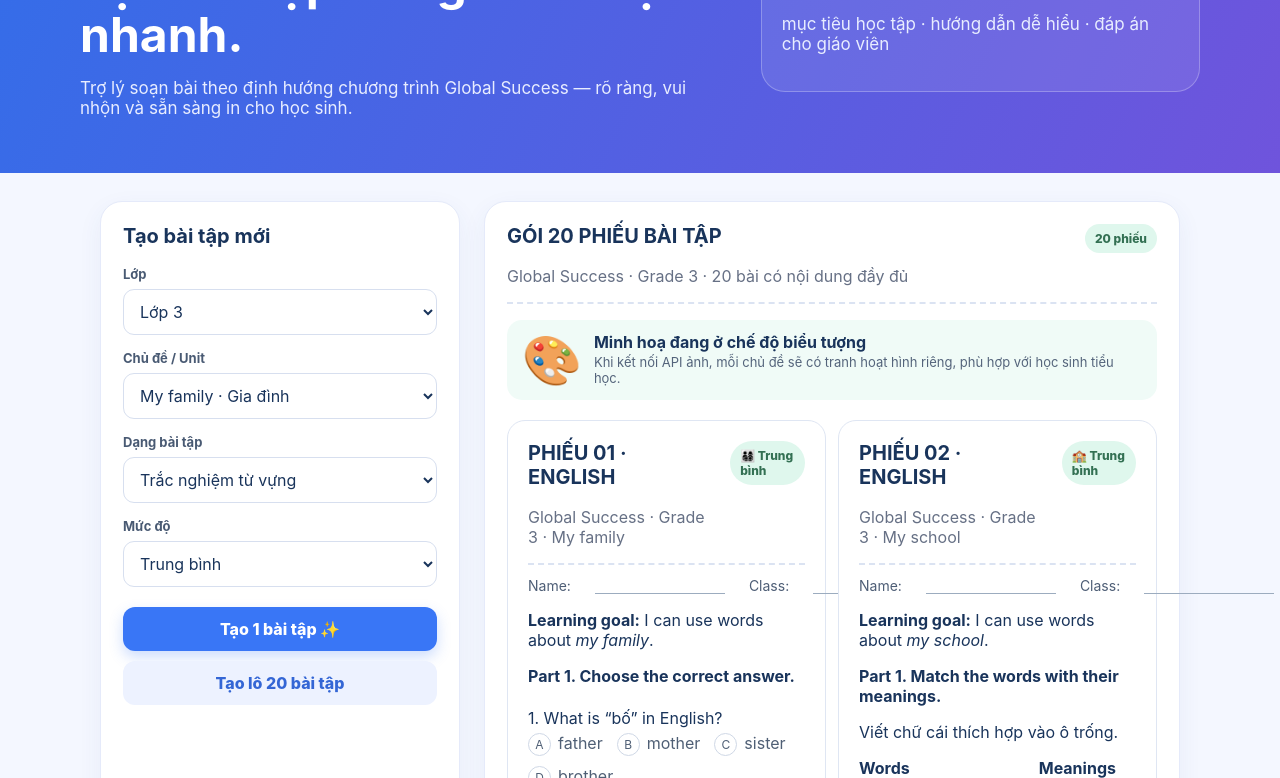
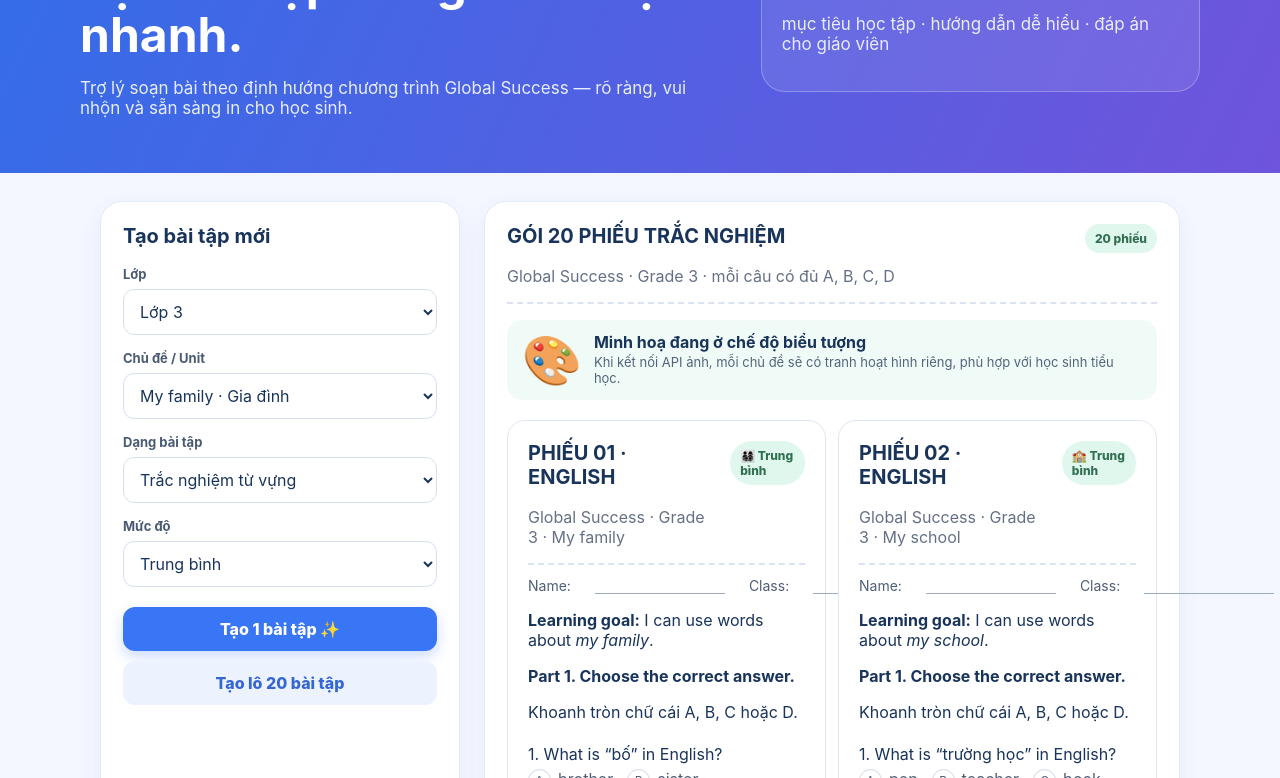
Before and after one commit to tuanvuduyhoa-sketch/teacher.trangenglish-buddy, a plain HTML site: page index.html in a window 1280 px wide. Both pictures are taken after a click on the button "Tạo lô 20 bài tập". Shown: the part 191-969 px from the top of the page. Drawn offline with Linux system fonts and the light colour scheme.

Commit message:
Add files via upload

```diff
--- a/index.html
+++ b/index.html
@@ -40,13 +40,13 @@
   <script>
     const topics={family:{title:'My family',emoji:'👨‍👩‍👧‍👦',image:'family.png',words:[['father','bố'],['mother','mẹ'],['brother','anh/em trai'],['sister','chị/em gái']]},school:{title:'My school',emoji:'🏫',image:'school.png',words:[['school','trường học'],['teacher','giáo viên'],['book','sách'],['pen','bút']]},animals:{title:'Animals',emoji:'🐱',image:'animals.png',words:[['cat','con mèo'],['dog','con chó'],['bird','con chim'],['fish','con cá']]},toys:{title:'Toys',emoji:'🧸',image:'toys.png',words:[['ball','quả bóng'],['doll','búp bê'],['kite','cái diều'],['robot','người máy']]}};
     const letters=['A','B','C','D'];
-    const shuffle = list => [...list].sort(() => Math.random() - .5);
-    function mcq(data){ const answers=[]; const questions=data.words.map((w,i)=>{const options=shuffle(data.words); const correct=letters[options.findIndex(x=>x[0]===w[0])]; answers.push(`${i+1}. ${correct}`); return `<div class="question">${i+1}. What is “${w[1]}” in English?${options.map((x,j)=>`<div class="choice"><span>${letters[j]}</span>${x[0]}</div>`).join('')}</div>`;}).join(''); return `<div class="task"><h3>Part 1. Choose the correct answer.</h3>${questions}</div><div class="answers hidden" id="answers"><strong>Đáp án:</strong> ${answers.join(' &nbsp; ')}</div>`; }
+    function shuffle(list){ const result=[...list]; for(let i=result.length-1;i>0;i--){ const j=Math.floor(Math.random()*(i+1)); [result[i],result[j]]=[result[j],result[i]]; } return result; }
+    function mcq(data){ const answers=[]; const correctPositions=shuffle([0,1,2,3]); const questions=data.words.map((w,i)=>{const distractors=shuffle(data.words.filter(x=>x[0]!==w[0])); const options=[]; let distractorIndex=0; for(let position=0;position<4;position++){ options.push(position===correctPositions[i] ? w : distractors[distractorIndex++]); } const correct=letters[correctPositions[i]]; answers.push(`${i+1}. ${correct}`); return `<div class="question">${i+1}. What is “${w[1]}” in English?${options.map((x,j)=>`<div class="choice"><span>${letters[j]}</span>${x[0]}</div>`).join('')}</div>`;}).join(''); return `<div class="task"><h3>Part 1. Choose the correct answer.</h3><p>Khoanh tròn chữ cái A, B, C hoặc D.</p>${questions}</div><div class="answers hidden" id="answers"><strong>Đáp án:</strong> ${answers.join(' &nbsp; ')}</div>`; }
     function match(data){ const meanings=shuffle(data.words); const answers=data.words.map((w,i)=>`${i+1}-${letters[meanings.findIndex(x=>x[0]===w[0])]}`); return `<div class="task"><h3>Part 1. Match the words with their meanings.</h3><p>Viết chữ cái thích hợp vào ô trống.</p><div class="match-grid"><div><strong>Words</strong>${data.words.map((w,i)=>`<div class="question">${i+1}. <strong>${w[0]}</strong> &nbsp; → &nbsp; _____</div>`).join('')}</div><div><strong>Meanings</strong>${meanings.map((w,i)=>`<div class="question">${letters[i]}. ${w[1]}</div>`).join('')}</div></div></div><div class="answers hidden" id="answers"><strong>Đáp án:</strong> ${answers.join(', ')}</div>`; }
     function fill(data){ return `<div class="task"><h3>Part 1. Complete the sentences.</h3><p>Use: <strong>${data.words.map(w=>w[0]).join(' · ')}</strong></p>${data.words.map((w,i)=>`<div class="question">${i+1}. This is my __________. (${w[1]})</div>`).join('')}</div><div class="answers hidden" id="answers"><strong>Đáp án:</strong> ${data.words.map((w,i)=>`${i+1}. ${w[0]}`).join(' &nbsp; ')}</div>`; }
     function makeOne(data,g,t,levelName){ const exercise=t==='multiple'?mcq(data):t==='match'?match(data):fill(data); return `<div class="sheet-head"><div><h2>ENGLISH WORKSHEET</h2><p>Global Success · Grade ${g} · Topic: ${data.title}</p></div><span class="tag">${levelName}</span></div><div class="student">Name: <span class="line"></span> Class: <span class="line"></span></div><div class="visual-card"><img src="assets/${data.image}" alt="${data.title}" onerror="this.replaceWith(Object.assign(document.createElement('span'),{textContent:'${data.emoji}'}))"><div><strong>Look and learn!</strong><p>Hình minh hoạ chủ đề ${data.title}.</p></div></div><p><strong>Learning goal:</strong> I can recognise and use words about <em>${data.title.toLowerCase()}</em>.</p>${exercise}`; }
     document.querySelector('#generate').addEventListener('click',()=>{ const data=topics[unit.value], g=grade.value, t=type.value; output.innerHTML=makeOne(data,g,t,level.value)+`<div class="actions"><button class="answer-toggle" id="toggle">Hiện đáp án</button><button class="secondary" onclick="window.print()">In phiếu bài tập</button></div>`; document.querySelector('#toggle').onclick=()=>{ const a=document.querySelector('#answers');a.classList.toggle('hidden');document.querySelector('#toggle').textContent=a.classList.contains('hidden')?'Hiện đáp án':'Ẩn đáp án';}; });
-    document.querySelector('#generateBatch').addEventListener('click',()=>{ const all=Object.values(topics), types=['multiple','match','fill']; const sheets=Array.from({length:20},(_,i)=>{const topic=all[i%all.length], kind=types[i%types.length], exercise=kind==='multiple'?mcq(topic):kind==='match'?match(topic):fill(topic); return `<article class="batch-sheet"><div class="sheet-head"><div><h2>PHIẾU ${String(i+1).padStart(2,'0')} · ENGLISH</h2><p>Global Success · Grade ${grade.value} · ${topic.title}</p></div><span class="tag">${topic.emoji} ${level.value}</span></div><div class="student">Name: <span class="line"></span> Class: <span class="line"></span></div><p><strong>Learning goal:</strong> I can use words about <em>${topic.title.toLowerCase()}</em>.</p>${exercise}</article>`;}).join(''); output.innerHTML=`<div class="sheet-head"><div><h2>GÓI 20 PHIẾU BÀI TẬP</h2><p>Global Success · Grade ${grade.value} · 20 bài có nội dung đầy đủ</p></div><span class="tag">20 phiếu</span></div><div class="visual-card"><span>🎨</span><div><strong>Minh hoạ đang ở chế độ biểu tượng</strong><p>Khi kết nối API ảnh, mỗi chủ đề sẽ có tranh hoạt hình riêng, phù hợp với học sinh tiểu học.</p></div></div><div class="batch-list">${sheets}</div><div class="actions"><button class="secondary" onclick="window.print()">In 20 phiếu</button></div>`; });
+    document.querySelector('#generateBatch').addEventListener('click',()=>{ const all=Object.values(topics); const sheets=Array.from({length:20},(_,i)=>{const topic=all[i%all.length], exercise=mcq(topic); return `<article class="batch-sheet"><div class="sheet-head"><div><h2>PHIẾU ${String(i+1).padStart(2,'0')} · ENGLISH</h2><p>Global Success · Grade ${grade.value} · ${topic.title}</p></div><span class="tag">${topic.emoji} ${level.value}</span></div><div class="student">Name: <span class="line"></span> Class: <span class="line"></span></div><p><strong>Learning goal:</strong> I can use words about <em>${topic.title.toLowerCase()}</em>.</p>${exercise}</article>`;}).join(''); output.innerHTML=`<div class="sheet-head"><div><h2>GÓI 20 PHIẾU TRẮC NGHIỆM</h2><p>Global Success · Grade ${grade.value} · mỗi câu có đủ A, B, C, D</p></div><span class="tag">20 phiếu</span></div><div class="visual-card"><span>🎨</span><div><strong>Minh hoạ đang ở chế độ biểu tượng</strong><p>Khi kết nối API ảnh, mỗi chủ đề sẽ có tranh hoạt hình riêng, phù hợp với học sinh tiểu học.</p></div></div><div class="batch-list">${sheets}</div><div class="actions"><button class="secondary" onclick="window.print()">In 20 phiếu</button></div>`; });
   </script>
 </body>
 </html>
```
